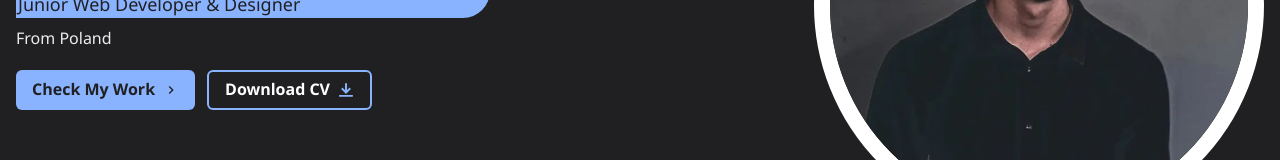
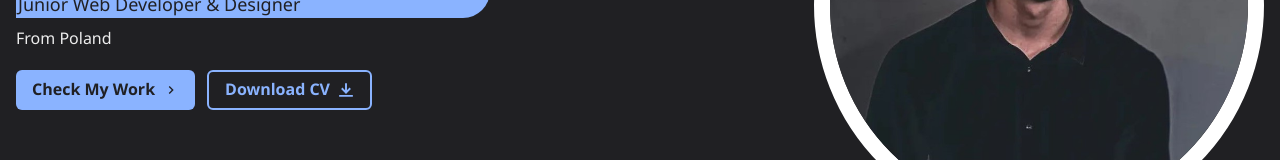
Before and after one commit to maciejpieczarka/nextjs-maciejpieczarka-homepage, a Next.js app: page / in a window 1280 px wide. Shown: the part 344-504 px from the top of the page. Built offline with nearby package versions, Linux system fonts and the light colour scheme.

Commit message:
Add english cv

```diff
--- a/components/layouts/main.tsx
+++ b/components/layouts/main.tsx
@@ -18,7 +18,7 @@ const MainLayout: NextPage<ILayoutProps> = ({ children, router }) => {
         <meta name="viewport" content="width=device-width, initial-scale=1" />
         <meta
           name="description"
-          content="Maciej Pieczarka's Portfolio website"
+          content="Maciej Pieczarka's personal portfolio website"
         />
         <meta name="author" content="Maciej Pieczarka" />
         <title>Maciej Pieczarka - portfolio website</title>
--- a/pages/index.tsx
+++ b/pages/index.tsx
@@ -12,6 +12,8 @@ import {
   chakra,
   Divider,
   type StackProps,
+  LinkBox,
+  LinkOverlay,
 } from '@chakra-ui/react';
 import { motion } from 'framer-motion';
 import {
@@ -126,6 +128,7 @@ const Home: NextPage = () => {
                   Check My Work
                 </Button>
               </NextLink>
+              <LinkBox>
                 <Button
                   as={motion.button}
                   variants={riseDelay}
@@ -137,10 +140,11 @@ const Home: NextPage = () => {
                   size="md"
                   rightIcon={<DownloadIcon />}
                 >
-                <Text color={useColorModeValue('textDark', 'textLight')}>
-                  Download CV
-                </Text>
+                  <NextLink href="/CV_Maciej_Pieczarka.pdf" passHref>
+                    <LinkOverlay isExternal>Download CV</LinkOverlay>
+                  </NextLink>
                 </Button>
+              </LinkBox>
             </Flex>
           </Box>
 
```
Also changed, not shown: 1 other file (tests, documents, lock files or other folders). Lines whose indentation alone changed are shown as unchanged.
